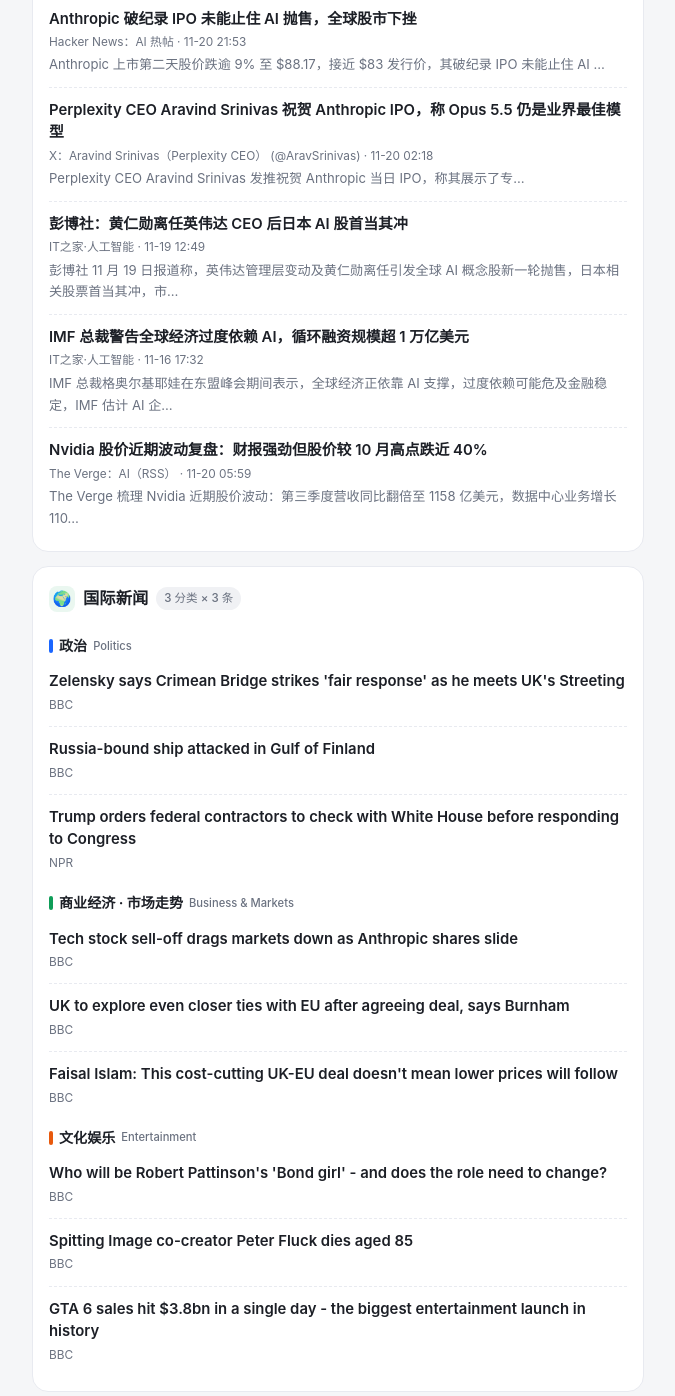
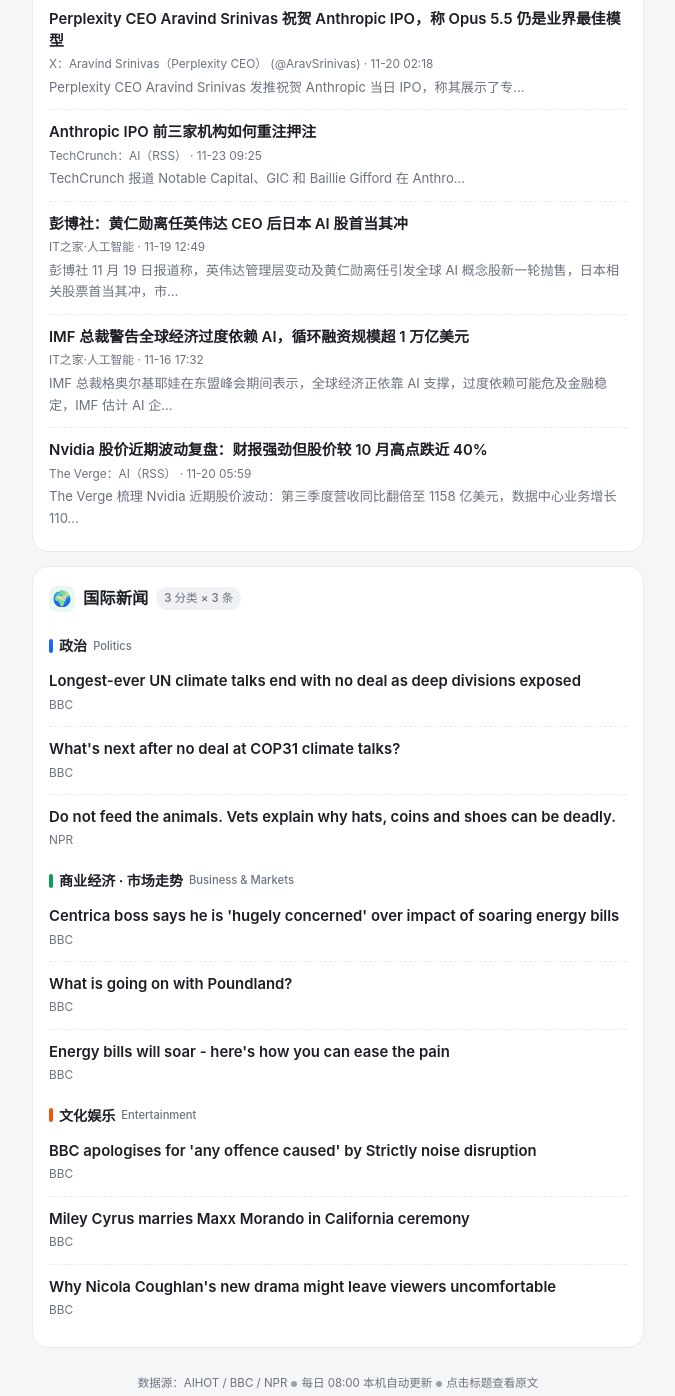
Before and after one commit to hrl1007/news-push, a plain HTML site: page index.html in a window 1280 px wide. Shown: the part 602-1998 px from the top of the page, without its empty margins (302-977 px from the left). Drawn offline with Linux system fonts and the light colour scheme.

Commit message:
每日新闻推送 · 2026-11-23

```diff
--- a/index.html
+++ b/index.html
@@ -59,7 +59,7 @@
 
   <div class="header">
     <h1>📮 每日新闻推送</h1>
-    <div class="date" id="push-date">2026-11-22</div>
+    <div class="date" id="push-date">2026-11-23</div>
     <div class="chips">
       <span class="chip">🤖 AI 资讯</span>
       <span class="chip">🌍 国际新闻</span>
@@ -67,7 +67,7 @@
     </div>
   </div>
 
-  <div class="updated">🕗 更新于 2026-11-22 13:05（GitHub Actions 自动）。点击标题在新窗口打开原文。</div>
+  <div class="updated">🕗 更新于 2026-11-23 13:46（GitHub Actions 自动）。点击标题在新窗口打开原文。</div>
 
   <div class="card">
     <div class="card-title">
@@ -75,12 +75,6 @@
       AI 资讯<span class="count">8 条 · 模型/投资/趋势</span>
     </div>
     <!--AI_LIST_START-->
-    <div class="item">
-      <a href="https://aihot.news/items/a8d06cpj4vy2dkdzazgsqsrwx" target="_blank" rel="noopener">Anthropic IPO 检验 AI 循环融资模式，Amazon 和 Google 持股市值约 3079 亿美元</a>
-      <div class="meta">TechCrunch：AI（RSS） · 11-19 22:54</div>
-      <div class="sum">TechCrunch 分析 Anthropic IPO 如何检验 AI 行业的循环融资模式。Amazon 14.7% 股…</div>
-    </div>
-
     <div class="item">
       <a href="https://aihot.news/items/lc38ozrwfur9ympu1l3meqcuq" target="_blank" rel="noopener">Karina Nguyen 发文祝贺投资人 Sol 庆祝 Anthropic IPO</a>
       <div class="meta">X：Karina Nguyen（@karinanguyen） · 11-20 04:13</div>
@@ -103,6 +97,12 @@
       <a href="https://aihot.news/items/w8zhbr5smu0072gyuzmmay1eo" target="_blank" rel="noopener">Perplexity CEO Aravind Srinivas 祝贺 Anthropic IPO，称 Opus 5.5 仍是业界最佳模型</a>
       <div class="meta">X：Aravind Srinivas（Perplexity CEO） (@AravSrinivas) · 11-20 02:18</div>
       <div class="sum">Perplexity CEO Aravind Srinivas 发推祝贺 Anthropic 当日 IPO，称其展示了专…</div>
+    </div>
+
+    <div class="item">
+      <a href="https://aihot.news/items/dus34samsjrld1qopq65v54uq" target="_blank" rel="noopener">Anthropic IPO 前三家机构如何重注押注</a>
+      <div class="meta">TechCrunch：AI（RSS） · 11-23 09:25</div>
+      <div class="sum">TechCrunch 报道 Notable Capital、GIC 和 Baillie Gifford 在 Anthro…</div>
     </div>
 
     <div class="item">
@@ -135,17 +135,17 @@
       <div class="cat-head"><span class="bar bar-pol"></span>政治 <span class="en">Politics</span></div>
       <!--POL_LIST_START-->
     <div class="item">
-      <a href="https://www.bbc.co.uk/news/articles/c6wy0qj7w5zqo?at_medium=RSS&amp;at_campaign=rss" target="_blank" rel="noopener">Zelensky says Crimean Bridge strikes &#x27;fair response&#x27; as he meets UK&#x27;s Streeting</a>
+      <a href="https://www.bbc.co.uk/news/articles/cqwy06zrd26lo?at_medium=RSS&amp;at_campaign=rss" target="_blank" rel="noopener">Longest-ever UN climate talks end with no deal as deep divisions exposed</a>
       <div class="meta">BBC</div>
     </div>
 
     <div class="item">
-      <a href="https://www.bbc.co.uk/news/articles/cj752ddve27ko?at_medium=RSS&amp;at_campaign=rss" target="_blank" rel="noopener">Russia-bound ship attacked in Gulf of Finland</a>
+      <a href="https://www.bbc.co.uk/news/videos/cr1ewge81q4qo?at_medium=RSS&amp;at_campaign=rss" target="_blank" rel="noopener">What&#x27;s next after no deal at COP31 climate talks?</a>
       <div class="meta">BBC</div>
     </div>
 
     <div class="item">
-      <a href="https://www.npr.org/2026/11/21/g-s1-154966/trump-contractors-congress" target="_blank" rel="noopener">Trump orders federal contractors to check with White House before responding to Congress</a>
+      <a href="https://www.npr.org/2026/11/22/nx-s1-6049723/do-not-feed-the-animals-vets-explain-why-hats-coins-and-shoes-can-be-deadly" target="_blank" rel="noopener">Do not feed the animals. Vets explain why hats, coins and shoes can be deadly.</a>
       <div class="meta">NPR</div>
     </div>
     <!--POL_LIST_END-->
@@ -155,17 +155,17 @@
       <div class="cat-head"><span class="bar bar-eco"></span>商业经济 · 市场走势 <span class="en">Business &amp; Markets</span></div>
       <!--ECO_LIST_START-->
     <div class="item">
-      <a href="https://www.bbc.co.uk/news/articles/c6808ym10vzgo?at_medium=RSS&amp;at_campaign=rss" target="_blank" rel="noopener">Tech stock sell-off drags markets down as Anthropic shares slide</a>
+      <a href="https://www.bbc.co.uk/news/articles/c6jre7gpdw13o?at_medium=RSS&amp;at_campaign=rss" target="_blank" rel="noopener">Centrica boss says he is &#x27;hugely concerned&#x27; over impact of soaring energy bills</a>
       <div class="meta">BBC</div>
     </div>
 
     <div class="item">
-      <a href="https://www.bbc.co.uk/news/articles/c6jreyqgw4e9o?at_medium=RSS&amp;at_campaign=rss" target="_blank" rel="noopener">UK to explore even closer ties with EU after agreeing deal, says Burnham</a>
+      <a href="https://www.bbc.co.uk/news/articles/cm4g10p2r0g9o?at_medium=RSS&amp;at_campaign=rss" target="_blank" rel="noopener">What is going on with Poundland?</a>
       <div class="meta">BBC</div>
     </div>
 
     <div class="item">
-      <a href="https://www.bbc.co.uk/news/articles/cm1wr029evnqo?at_medium=RSS&amp;at_campaign=rss" target="_blank" rel="noopener">Faisal Islam: This cost-cutting UK-EU deal doesn&#x27;t mean lower prices will follow</a>
+      <a href="https://www.bbc.co.uk/news/articles/crm4rygl4m3o?at_medium=RSS&amp;at_campaign=rss" target="_blank" rel="noopener">Energy bills will soar - here&#x27;s how you can ease the pain</a>
       <div class="meta">BBC</div>
     </div>
     <!--ECO_LIST_END-->
@@ -175,17 +175,17 @@
       <div class="cat-head"><span class="bar bar-ent"></span>文化娱乐 <span class="en">Entertainment</span></div>
       <!--ENT_LIST_START-->
     <div class="item">
-      <a href="https://www.bbc.co.uk/news/articles/cr4g1l7x52jno?at_medium=RSS&amp;at_campaign=rss" target="_blank" rel="noopener">Who will be Robert Pattinson&#x27;s &#x27;Bond girl&#x27; - and does the role need to change?</a>
+      <a href="https://www.bbc.co.uk/news/articles/cm8e0p5dexy6o?at_medium=RSS&amp;at_campaign=rss" target="_blank" rel="noopener">BBC apologises for &#x27;any offence caused&#x27; by Strictly noise disruption</a>
       <div class="meta">BBC</div>
     </div>
 
     <div class="item">
-      <a href="https://www.bbc.co.uk/news/articles/cm3vg9dqr6zyo?at_medium=RSS&amp;at_campaign=rss" target="_blank" rel="noopener">Spitting Image co-creator Peter Fluck dies aged 85</a>
+      <a href="https://www.bbc.co.uk/news/articles/cq8e0p87l89lo?at_medium=RSS&amp;at_campaign=rss" target="_blank" rel="noopener">Miley Cyrus marries Maxx Morando in California ceremony</a>
       <div class="meta">BBC</div>
     </div>
 
     <div class="item">
-      <a href="https://www.bbc.co.uk/news/articles/c9zr5nyv5dj2o?at_medium=RSS&amp;at_campaign=rss" target="_blank" rel="noopener">GTA 6 sales hit $3.8bn in a single day - the biggest entertainment launch in history</a>
+      <a href="https://www.bbc.co.uk/news/articles/cj4gn7x05yygo?at_medium=RSS&amp;at_campaign=rss" target="_blank" rel="noopener">Why Nicola Coughlan&#x27;s new drama might leave viewers uncomfortable</a>
       <div class="meta">BBC</div>
     </div>
     <!--ENT_LIST_END-->
```
